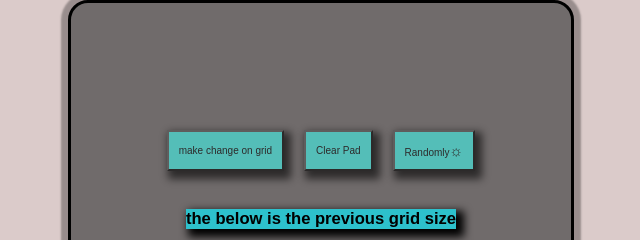
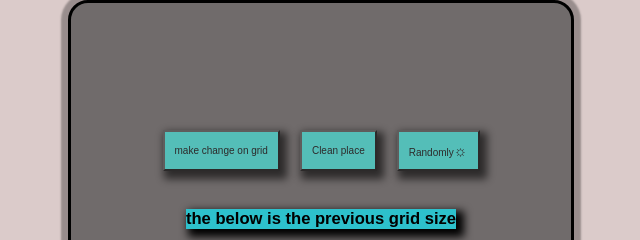
Before and after one commit to kappyrw/Etch-A-Sketch, a plain HTML site: page index.html in a window 1280 px wide. Shown: the top 240 px of the page, 319-959 px from the left. Drawn offline with Linux system fonts and the light colour scheme.

Commit message:
Update index.html

```diff
--- a/index.html
+++ b/index.html
@@ -16,7 +16,7 @@
     <div class="main">
         <div class="controler">
             <button class="controlBtn" id="gridBtn">make change on grid</button>
-            <button class="controlBtn" id="clearBtn">Clear Pad</button>
+            <button class="controlBtn" id="clearBtn">Clean place</button>
             <button class="controlBtn" id="randomColorBtn">Randomly<Colors!span id="onOff">&#9788;</Colors!span></button>
         </div>
       <div><h5 class="kap"> the below is the previous grid size</h5></div>
```
